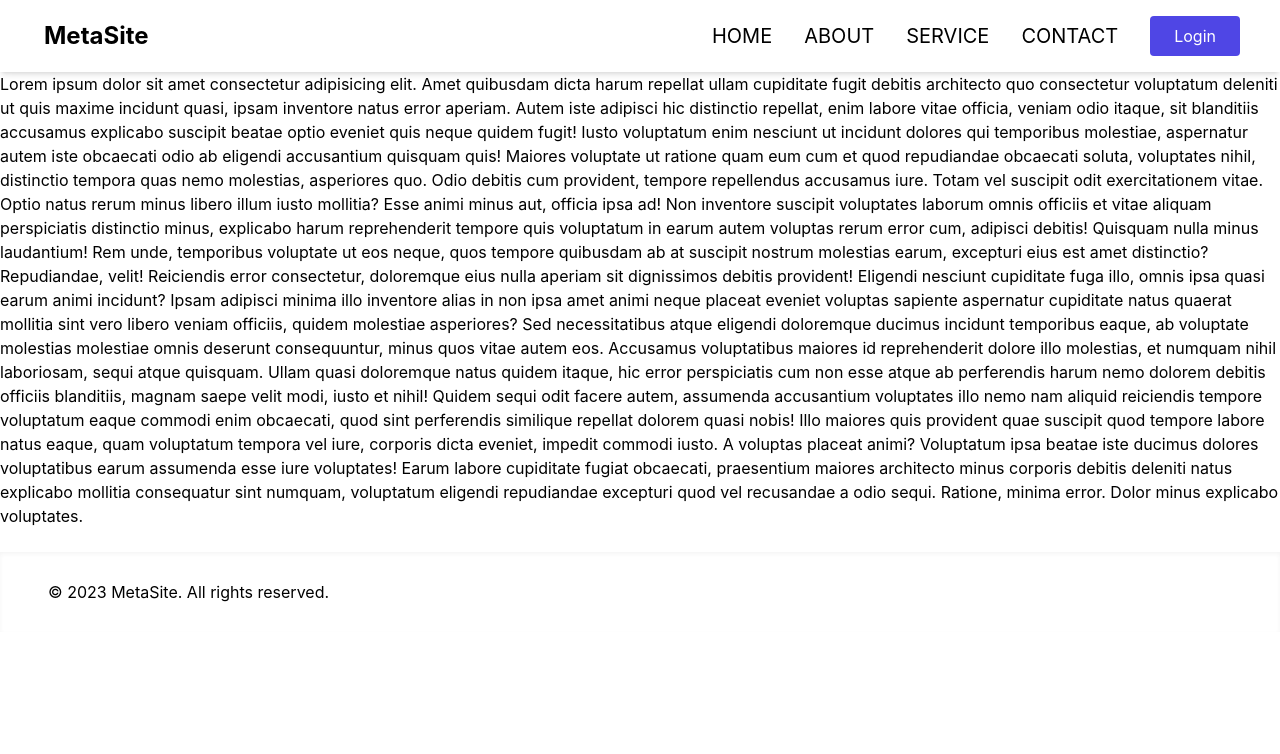
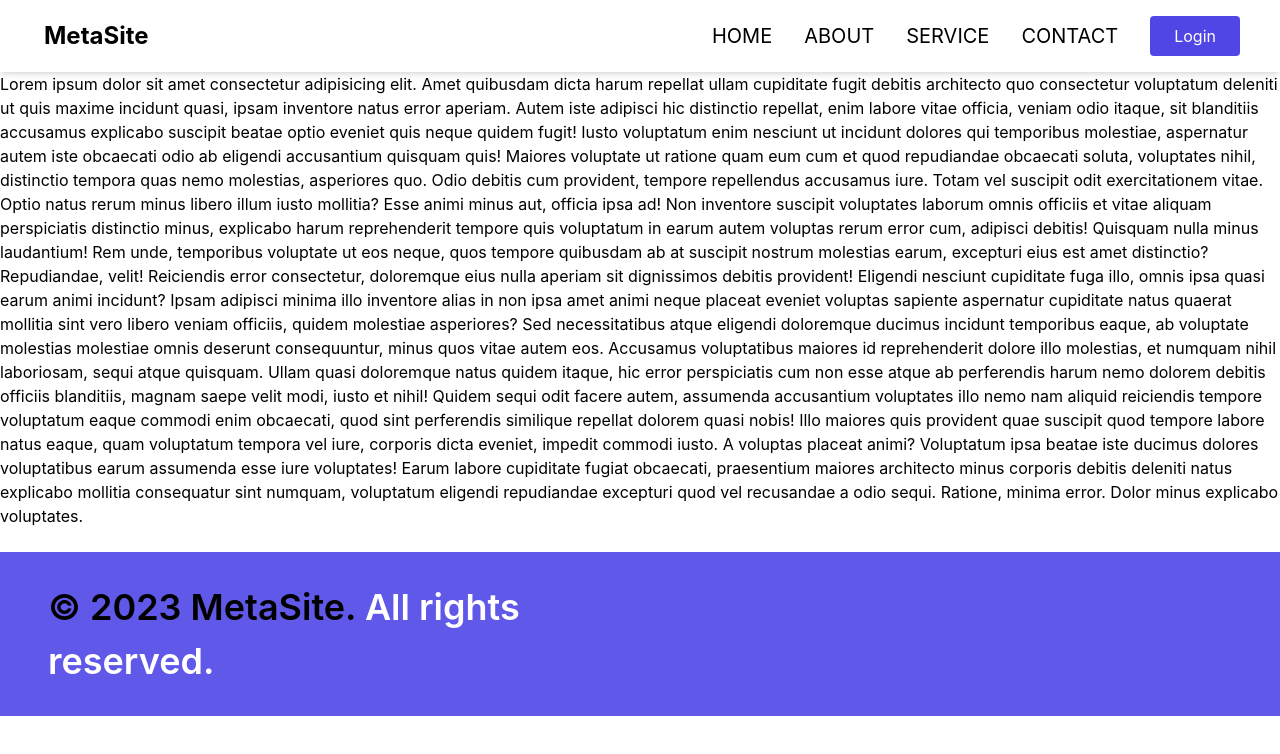
Before and after one commit to Mo-Gamer-2000/MetaSite, a React (Create React App) app in the folder mern-frontend/: page / in a window 1280 px wide. Shown: the top 754 px of the page. Built offline with nearby package versions, Linux system fonts and the light colour scheme.

Commit message:
Footer Updated

```diff
--- a/mern-frontend/src/components/Footer.jsx
+++ b/mern-frontend/src/components/Footer.jsx
@@ -4,10 +4,11 @@ const Footer = () => {
   const currentYear = new Date().getFullYear();
 
   return (
-    <footer className="items-center shadow-inner">
-      <div className="md:flex md:justify-between md:items-center sm:px-12 px-4 bg-[#ffffff19] py-7">
-        <h1 className="lg:text-ellipsis">
-          © {currentYear} MetaSite. All rights reserved.
+    <footer className="bg-indigo-600 text-white ">
+      <div className="md:flex md:justify-between md:items-center sm:px-12 px-4 bg-[#ffffff19] py-7 ">
+        <h1 className="lg:text-4xl text-3xl md:mb-0 mb-6 lg:leading-normal font-semibold md:w-2/5 ">
+          <span className="text-black">© {currentYear} MetaSite.</span> All
+          rights reserved.
         </h1>
       </div>
     </footer>
```
